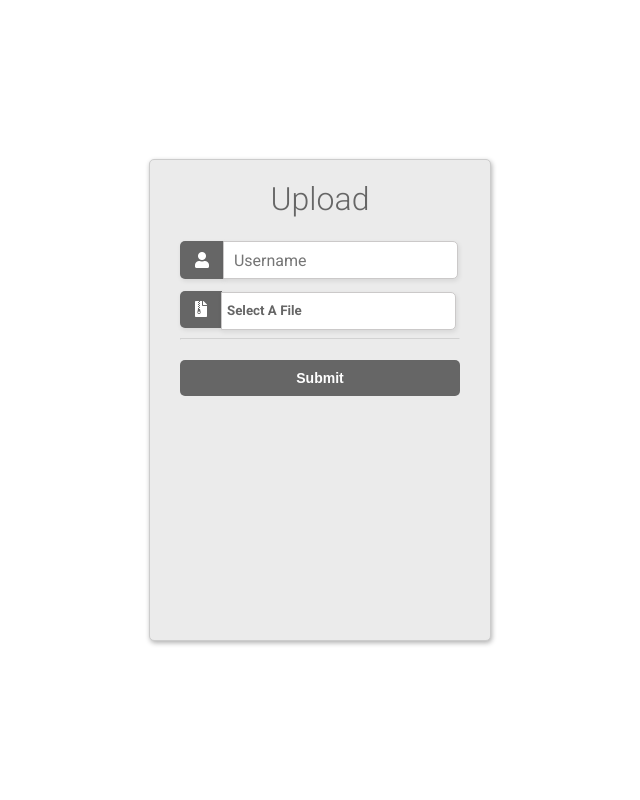
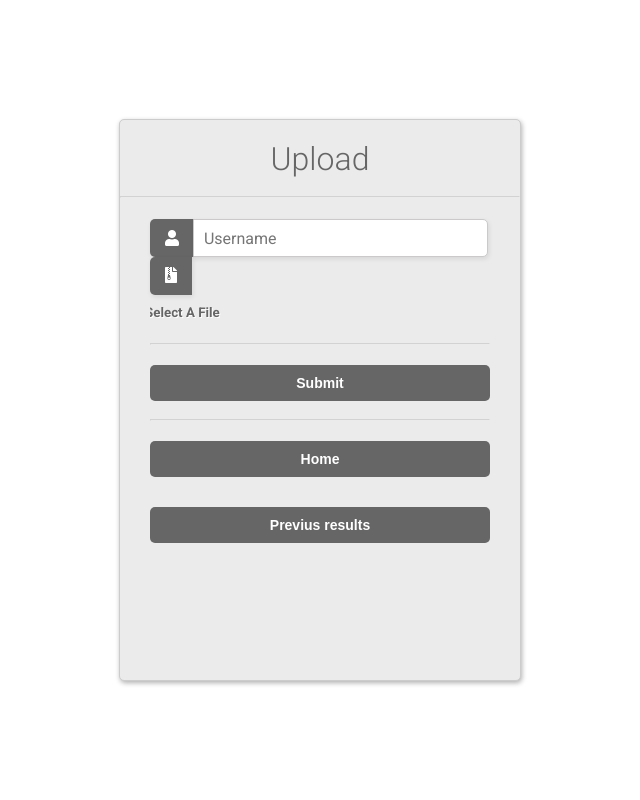
Before and after one commit to Thunde7/ort_project, a Flask app: page /upload/ in a window 1280 px wide. Shown: the whole page, without its empty margins (320-960 px from the left). Run offline with Flask 2, Linux system fonts and the light colour scheme; some libraries are stand-ins or nearby versions.

Commit message:
fuck this

```diff
--- a/app/main.py
+++ b/app/main.py
@@ -1,3 +1,4 @@
+import shutil
 from flask import Flask, render_template, request, redirect
 import os
 from shutil import ExecError, rmtree
@@ -36,17 +37,24 @@ def index():
 @app.route("/upload/", methods=["POST","GET"])
 def upload_file():
     if request.method == "POST":
-        print(555555555)
         try:
             user_file = request.files["file"]
-            username = request.args.get("username")
+            username = "aa"#request.args.get("username")
 
-            assert is_vaild_file(user_file)
+            assert is_vaild_file(user_file.filename)
 
-            user_file.save(os.path.join(UPLOADS,username,secure_filename(user_file.filename)))
-            redirect("/results/")
+            if not os.path.exists(os.path.join(UPLOADS,username)):
+                os.mkdir(os.path.join(UPLOADS,username))
 
-        except Exception:
+            if os.path.exists(os.path.join(UPLOADS,username,user_file.filename)):
+                os.remove(os.path.join(UPLOADS,username,user_file.filename))
+
+            with open(os.path.join(UPLOADS,username,secure_filename(user_file.filename)), "+wb") as f:
+                user_file.save(f)
+            return render_template("success.html")
+
+        except Exception as e:
+            print(e)
             return render_template("error_occurred.html"), 400
 
     else:
@@ -79,4 +87,4 @@ def get_files(user):
 
 @app.route("/error_occurred/", methods=["GET"])
 def display_error():
-    render_template("error_occurred.html")
+    return render_template("error_occurred.html")
--- /dev/null
+++ b/app/static/style.css
@@ -0,0 +1,104 @@
+      html, body {
+      display: flex;
+      justify-content: center;
+      height: 100%;
+      }
+      body, div, h1, form, input, p, select{
+      padding: 0;
+      margin: 0;
+      outline: none;
+      font-family: Roboto, Arial, sans-serif;
+      font-size: 16px;
+      color: #666;
+      }
+      h1 {
+      padding: 10px 0;
+      font-size: 32px;
+      font-weight: 300;
+      text-align: center;
+      }
+      p {
+      font-size: 12px;
+      }
+      hr {
+      color: #a9a9a9;
+      opacity: 0.3;
+      }
+      .main-block {
+      max-width: 400px;
+      min-height: 540px;
+      padding: 10px 0;
+      margin: auto;
+      border-radius: 5px;
+      border: solid 1px #ccc;
+      box-shadow: 1px 2px 5px rgba(0,0,0,.31);
+      background: #ebebeb;
+      }
+      form {
+      margin: 0 30px;
+      }
+      label#icon {
+      margin: 0;
+      border-radius: 5px 0 0 5px;
+      }
+      input[type=text], select{
+      width: calc(100% - 57px);
+      height: 36px;
+      margin: 13px 0 0 -5px;
+      padding-left: 10px;
+      border-radius: 0 5px 5px 0;
+      border: solid 1px #cbc9c9;
+      box-shadow: 1px 2px 5px rgba(0,0,0,.09);
+      background: #fff;
+      }
+      #icon {
+      display: inline-block;
+      padding: 9.3px 15px;
+      box-shadow: 1px 2px 5px rgba(0,0,0,.09);
+      background: #666;
+      color: #fff;
+      text-align: center;
+      }
+      .btn-block {
+      margin-top: 10px;
+      text-align: center;
+      }
+      button {
+      width: 100%;
+      padding: 10px 0;
+      margin: 10px auto;
+      border-radius: 5px;
+      border: none;
+      background: #666;
+      font-size: 14px;
+      font-weight: 600;
+      color: #fff;
+      }
+      button:hover {
+      background: #666;
+      }
+    .custom-file-input::-webkit-file-upload-button {
+      visibility: hidden;
+      }
+    .custom-file-input::before {
+      content: 'Select A File';
+      display: inline-block;
+      width: 105%;
+      height: 30px;
+      background: linear-gradient(top, #f9f9f9, #e3e3e3);
+      margin: 10px 0 0 -5px;
+      outline: none;
+      white-space: nowrap;
+      -webkit-user-select: none;
+      user-select: none;
+      cursor: pointer;
+      text-shadow: 1px 1px #fff;
+      font-weight: 700;
+      font-size: 10pt;
+    }
+    .custom-file-input:hover::before {
+      border-color: black;
+    }
+    .custom-file-input:active::before {
+      background: -webkit-linear-gradient(top, #e3e3e3, #f9f9f9);
+    }
--- a/app/templates/upload.html
+++ b/app/templates/upload.html
@@ -4,124 +4,27 @@
     <title>Upload file</title>
     <link href="https://fonts.googleapis.com/css?family=Roboto:300,400,500,700" rel="stylesheet">
     <link rel="stylesheet" href="https://use.fontawesome.com/releases/v5.4.1/css/all.css" integrity="sha384-5sAR7xN1Nv6T6+dT2mhtzEpVJvfS3NScPQTrOxhwjIuvcA67KV2R5Jz6kr4abQsz" crossorigin="anonymous">
-    <style>
-      html, body {
-      display: flex;
-      justify-content: center;
-      height: 100%;
-      }
-      body, div, h1, form, input, p {
-      padding: 0;
-      margin: 0;
-      outline: none;
-      font-family: Roboto, Arial, sans-serif;
-      font-size: 16px;
-      color: #666;
-      }
-      h1 {
-      padding: 10px 0;
-      font-size: 32px;
-      font-weight: 300;
-      text-align: center;
-      }
-      p {
-      font-size: 12px;
-      }
-      hr {
-      color: #a9a9a9;
-      opacity: 0.3;
-      }
-      .main-block {
-      max-width: 340px;
-      min-height: 460px;
-      padding: 10px 0;
-      margin: auto;
-      border-radius: 5px;
-      border: solid 1px #ccc;
-      box-shadow: 1px 2px 5px rgba(0,0,0,.31);
-      background: #ebebeb;
-      }
-      form {
-      margin: 0 30px;
-      }
-      label#icon {
-      margin: 0;
-      border-radius: 5px 0 0 5px;
-      }
-      input[type=text], input[type=file]{
-      width: calc(100% - 57px);
-      height: 36px;
-      margin: 13px 0 0 -5px;
-      padding-left: 10px;
-      border-radius: 0 5px 5px 0;
-      border: solid 1px #cbc9c9;
-      box-shadow: 1px 2px 5px rgba(0,0,0,.09);
-      background: #fff;
-      }
-      #icon {
-      display: inline-block;
-      padding: 9.3px 15px;
-      box-shadow: 1px 2px 5px rgba(0,0,0,.09);
-      background: #666;
-      color: #fff;
-      text-align: center;
-      }
-      .btn-block {
-      margin-top: 10px;
-      text-align: center;
-      }
-      button {
-      width: 100%;
-      padding: 10px 0;
-      margin: 10px auto;
-      border-radius: 5px;
-      border: none;
-      background: #666;
-      font-size: 14px;
-      font-weight: 600;
-      color: #fff;
-      }
-      button:hover {
-      background: #666;
-      }
-    .custom-file-input::-webkit-file-upload-button {
-      visibility: hidden;
-    }
-    .custom-file-input::before {
-      content: 'Select A File';
-      display: inline-block;
-      width: 105%;
-      height: 30px;
-      background: linear-gradient(top, #f9f9f9, #e3e3e3);
-      margin: 10px 0 0 -5px;
-      outline: none;
-      white-space: nowrap;
-      -webkit-user-select: none;
-      user-select: none;
-      cursor: pointer;
-      text-shadow: 1px 1px #fff;
-      font-weight: 700;
-      font-size: 10pt;
-    }
-    .custom-file-input:hover::before {
-      border-color: black;
-    }
-    .custom-file-input:active::before {
-      background: -webkit-linear-gradient(top, #e3e3e3, #f9f9f9);
-    }
-    </style>
+    <link rel="stylesheet" href="../static/style.css">
   </head>
   <body>
     <div class="main-block">
       <h1>Upload</h1>
-      <form action="" method="POST" enctype="multipart/form-data">
+      <hr>
+      <form method="POST" enctype="multipart/form-data">
         <label id="icon" for="name"><i class="fas fa-user"></i></label>
         <input type="text" name="name" id="name" placeholder="Username" required/>
         <label id="icon" for="file"><i class="fas fa-file-archive"></i></label>
-        <input type="file" name="file", class="custom-file-input" id="file" />
+        <input type="file" name="file", class="custom-file-input" id="file" required/>
         <hr>
         <div class="btn-block">
           <button type="submit", href="/">Submit</button>
+        </div>
+        <hr>
+        <div class="btn-block">
+        <button type="redirect", href="/..">Home</button>
+        </div>
+        <div class="btn-block">
+        <button type="redirect", href="/../results/">Previus results</button>
         </div>
       </form>
     </div>
```
Also changed, not shown: app/templates/index.html (+4 -4 lines), app/templates/results.html (+10 -82 lines), app/templates/success.html (added, +66 -0 lines).
